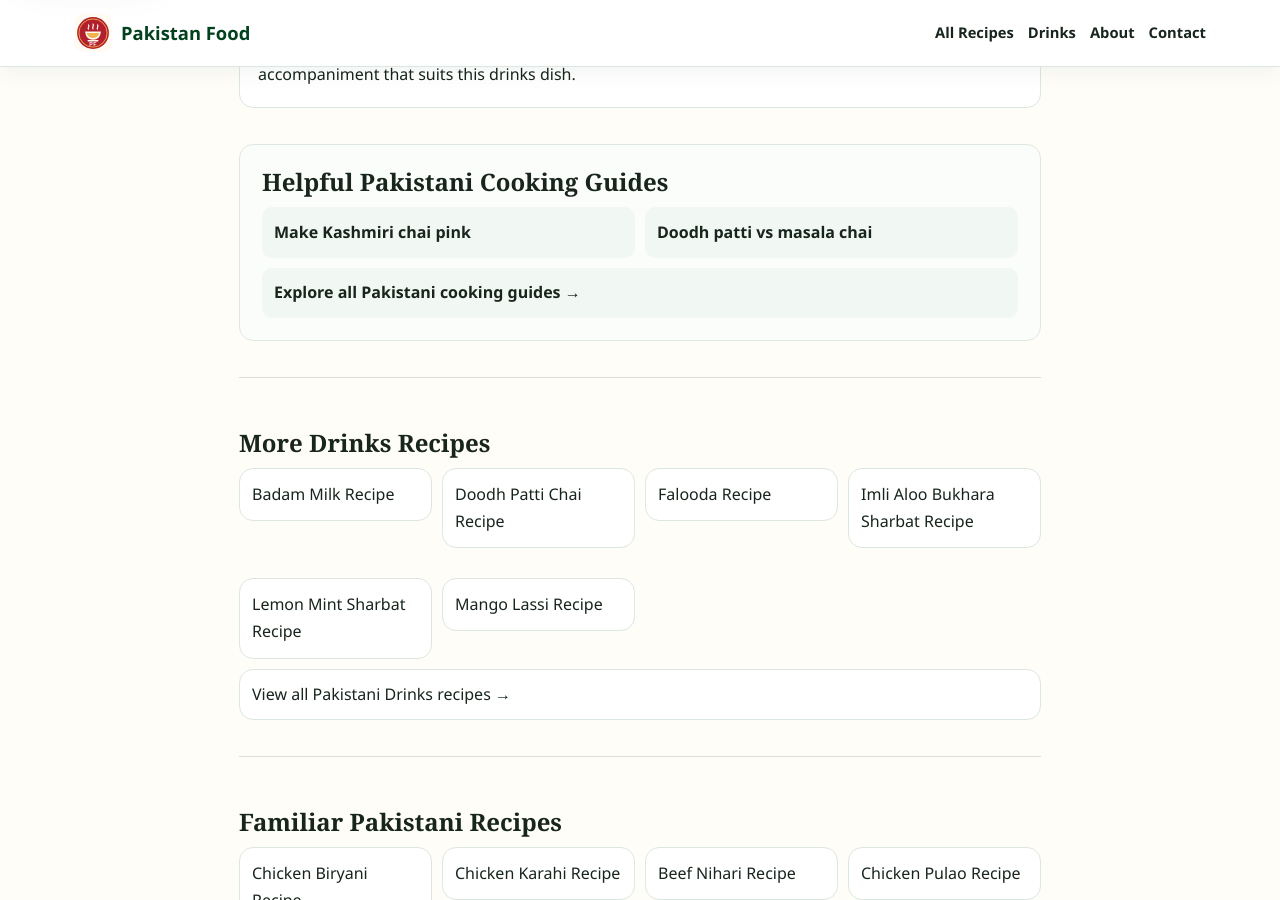
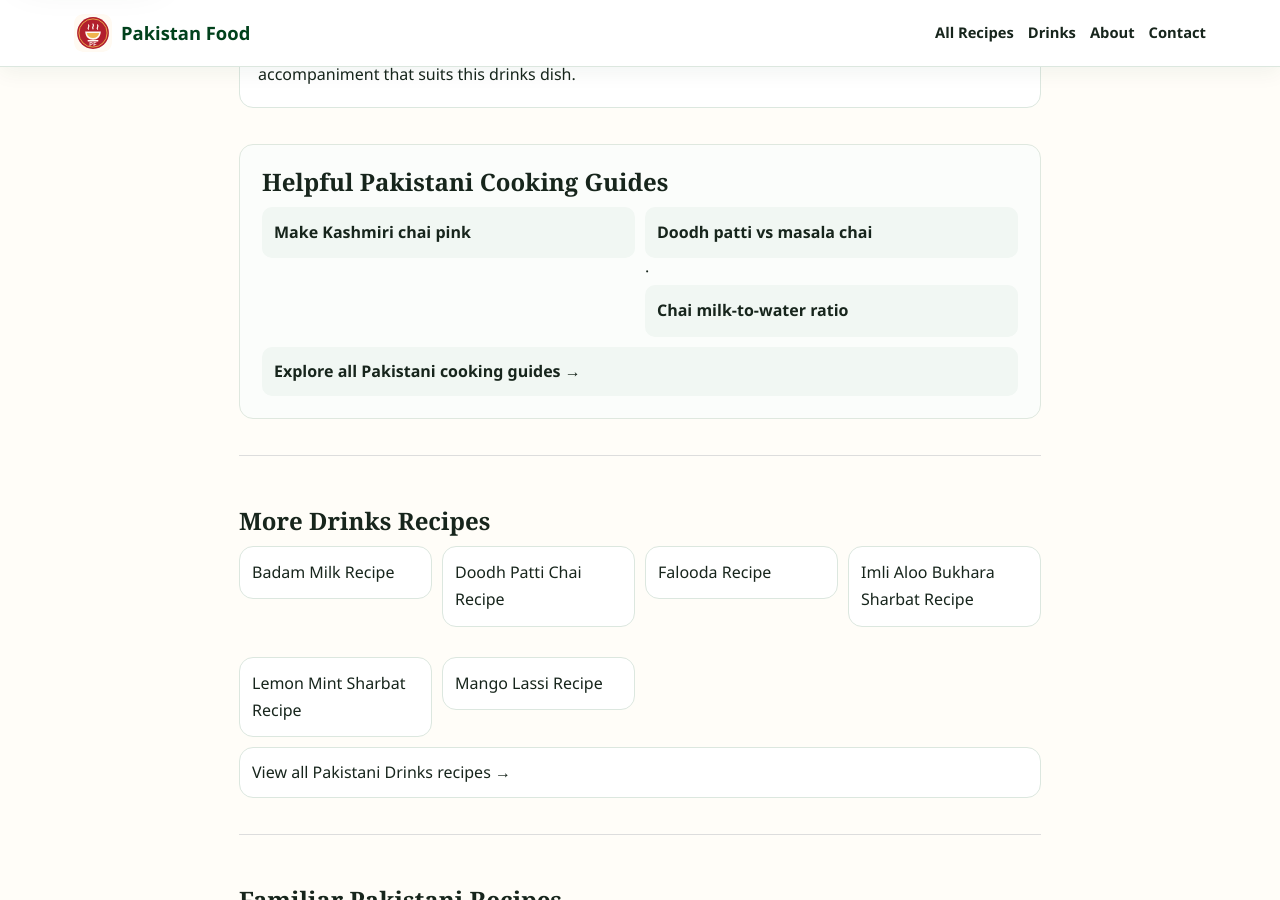
Before and after one commit to manazarali01-hub/pakistan-food, a Jekyll site: the page built from recipes/kashmiri-chai.html, in a window 1280 px wide and 900 px high, scrolled down 3051 px. Built offline with Jekyll 4.4.1, drawn with Linux system fonts in a browser that asks for light colours.

Commit message:
Link chai ratio guide from tea recipes

```diff
--- a/_layouts/recipe.html
+++ b/_layouts/recipe.html
@@ -370,7 +370,7 @@
           {% when 'rice-kheer' or 'sheer-khurma' or 'suji-halwa' or 'gajar-ka-halwa' or 'jalebi' %}
             <li><a href="../guides/traditional-pakistani-desserts.html">Traditional Pakistani desserts</a></li><li><a href="../guides/best-way-to-store-pakistani-sweets.html">Store Pakistani sweets safely</a></li>{% if page.recipe_key == 'rice-kheer' %}<li><a href="../guides/how-to-make-kheer-thicker.html">Make kheer thicker</a></li>{% endif %}{% if page.recipe_key == 'sheer-khurma' %}<li><a href="../guides/sheer-khurma-vs-kheer.html">Sheer khurma vs kheer</a></li>{% endif %}{% if page.recipe_key == 'jalebi' %}<li><a href="../guides/why-jalebi-turns-soft.html">Why jalebi turns soft</a></li>{% endif %}{% if page.recipe_key == 'gajar-ka-halwa' %}<li><a href="../guides/how-to-make-gajar-halwa-without-burning.html">Cook gajar halwa without burning</a></li>{% endif %}
           {% when 'kashmiri-chai' %}
-            <li><a href="../guides/how-to-make-kashmiri-chai-pink.html">Make Kashmiri chai pink</a></li><li><a href="../guides/doodh-patti-vs-masala-chai.html">Doodh patti vs masala chai</a></li>
+            <li><a href="../guides/how-to-make-kashmiri-chai-pink.html">Make Kashmiri chai pink</a></li><li><a href="../guides/doodh-patti-vs-masala-chai.html">Doodh patti vs masala chai</a> · <a href="../guides/chai-milk-water-ratio.html">Chai milk-to-water ratio</a></li>
           {% when 'doodh-patti-chai' or 'masala-chai' %}
             <li><a href="../guides/doodh-patti-vs-masala-chai.html">Doodh patti vs masala chai</a></li>
           {% when 'sweet-lassi' or 'namkeen-lassi' or 'mango-lassi' %}
```
